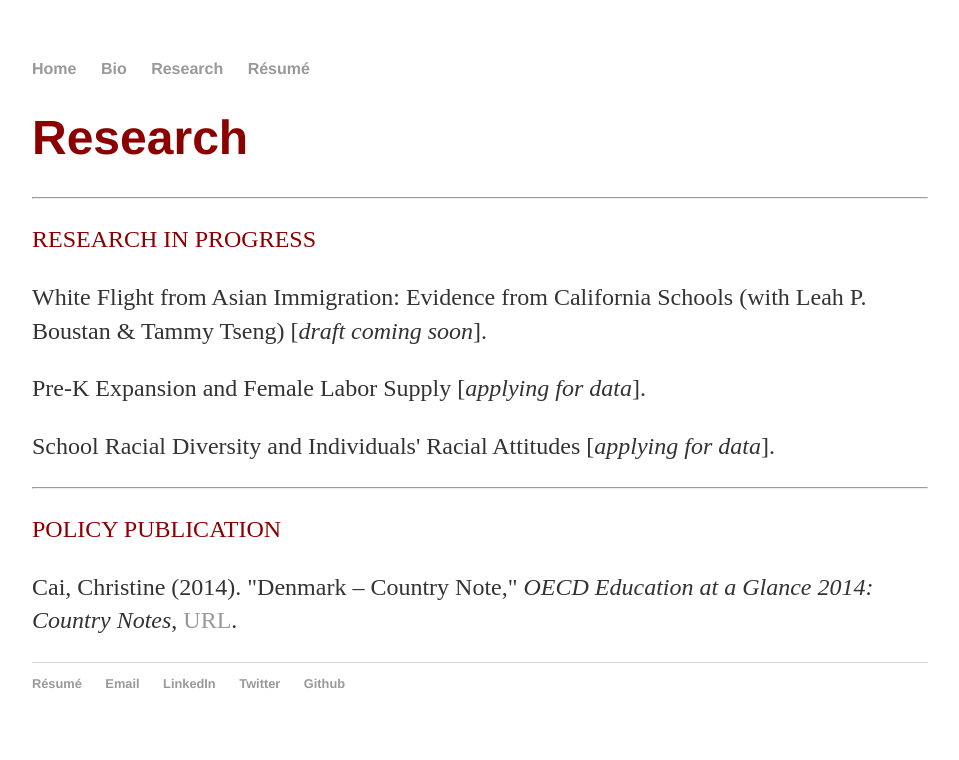
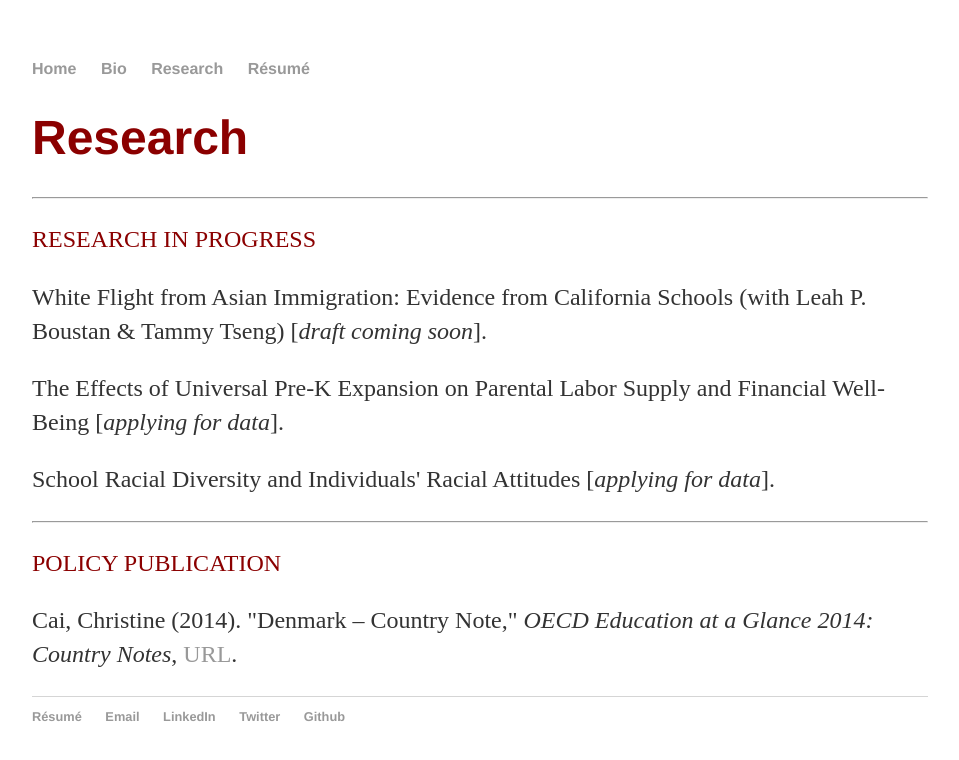
Before and after one commit to christinecai/christinecai.github.io, a Jekyll site: the page built from research/Research.html, in a window 1280 px wide. Shown: the top 760 px of the page, without its empty margins (160-1119 px from the left). Built offline with Jekyll 4.4.1, drawn with Linux system fonts in a browser that asks for light colours.

Commit message:
Update Research.html

```diff
--- a/research/Research.html
+++ b/research/Research.html
@@ -13,7 +13,7 @@ title: Research
 
 	  	<p><font color="darkred">RESEARCH IN PROGRESS</font></p>
 		<p>White Flight from Asian Immigration: Evidence from California Schools (with Leah P. Boustan & Tammy Tseng) [<em>draft coming soon</em>]. </p>
-		<p>Pre-K Expansion and Female Labor Supply [<em>applying for data</em>].</p>
+		<p>The Effects of Universal Pre-K Expansion on Parental Labor Supply and Financial Well-Being [<em>applying for data</em>].</p>
 		<p>School Racial Diversity and Individuals' Racial Attitudes [<em>applying for data</em>].</p>
 
 		<hr />
```
